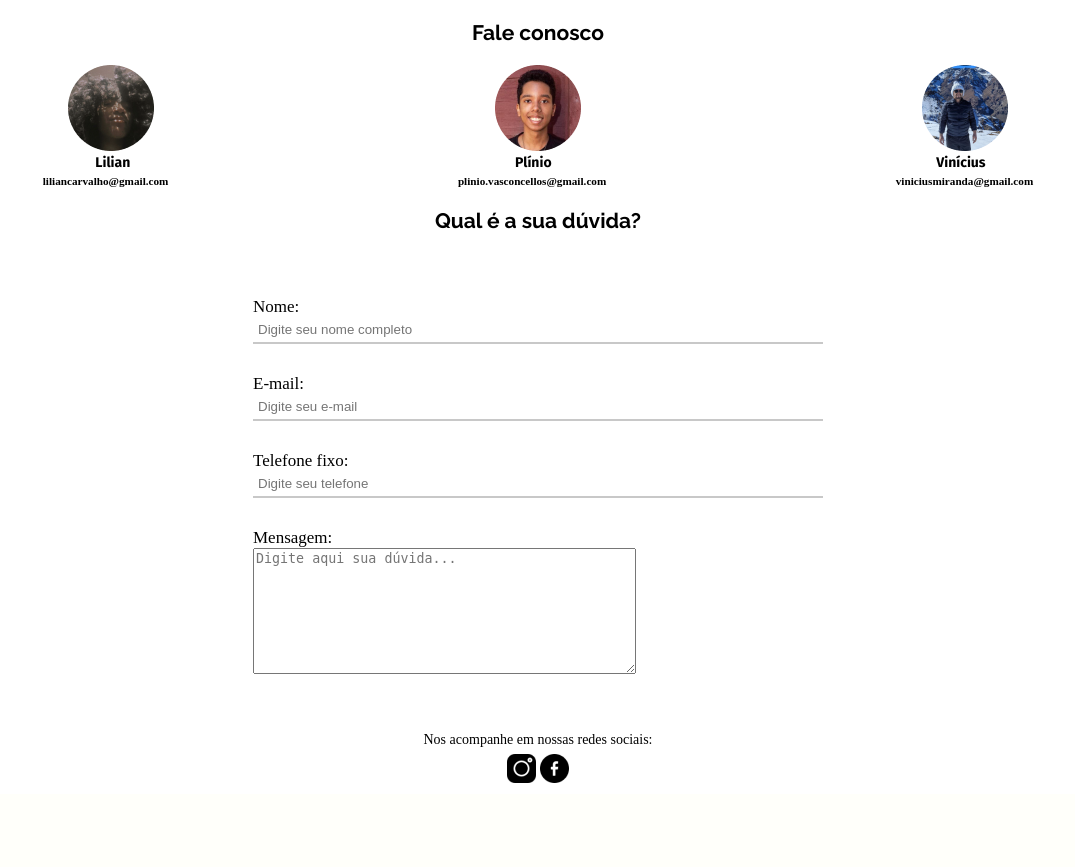
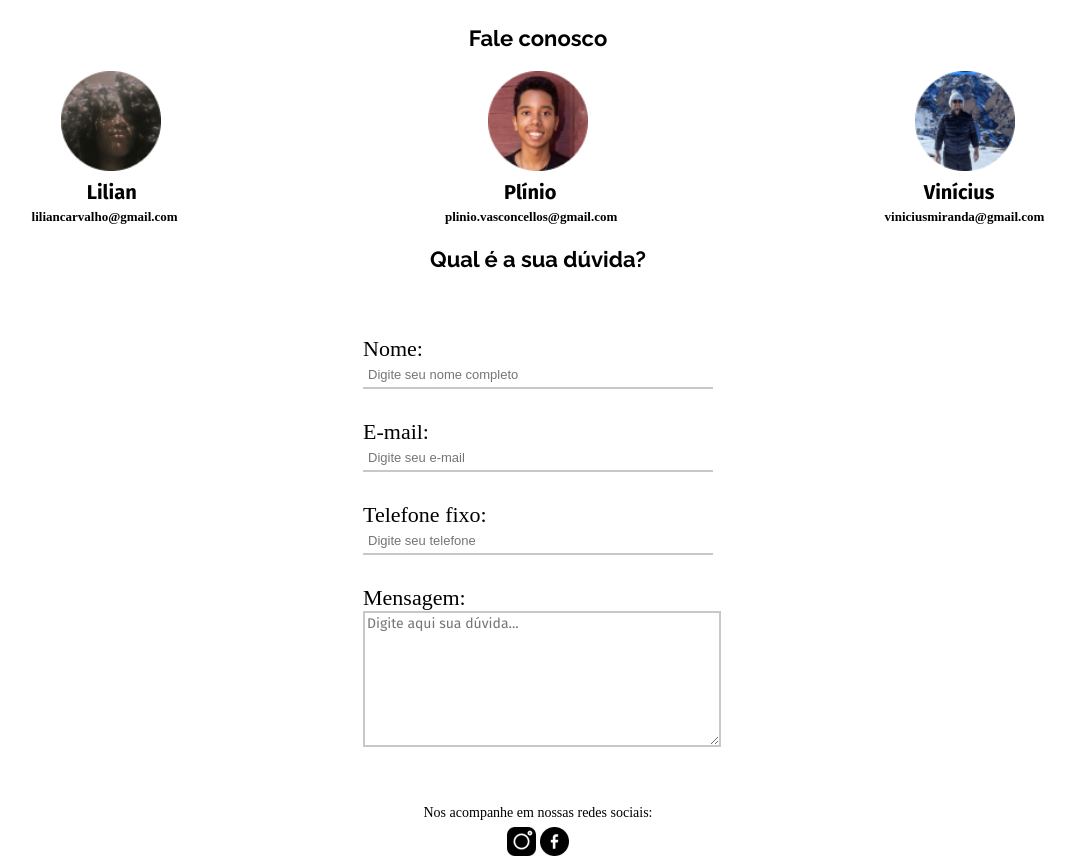
Before and after one commit to Lilian-Carvalho25/Doe-e-alimente, a PHP site: page /fale-conosco.html in a window 1280 px wide. Shown: the part 96-963 px from the top of the page, without its empty margins (102-1177 px from the left). Before the commit the page ends 879 px from the top, so only its background shows below. Run offline with PHP 8.4, Linux system fonts and the light colour scheme.

Commit message:
Responsividade/fale conosco - início
Configurações iniciais na página fale conosco.

```diff
--- a/css/style.css
+++ b/css/style.css
@@ -255,7 +255,17 @@ nav h2 a {
     justify-content: center;
 }
 
+#container-formulario2 {
+    display: flex;
+    justify-content: center;
+}
+
 #container-formulario form {
+    width: 100%;
+    max-width: 350px;
+}
+
+#container-formulario2 form {
     width: 100%;
     max-width: 350px;
 }
@@ -265,7 +275,16 @@ nav h2 a {
     margin: 30px 0;
 }
 
+#container-formulario2 .caixas {
+    width: 100%;
+    margin: 30px 0;
+}
+
 #container-formulario label {
+    font-size: 17px;
+}
+
+#container-formulario2 label {
     font-size: 17px;
 }
 
@@ -278,8 +297,36 @@ nav h2 a {
     outline: 0;
 }
 
+#container-formulario2 .caixas .inputs {
+    width: 100%;
+    padding: 5px;
+    color: rgb(150,150,150);
+    border: 0;
+    border-bottom: 2px solid rgb(200,200,200);
+    outline: 0;
+}
+
 #container-formulario .caixas .inputs:focus {
+    border: none;
     border-bottom: 2px solid cornflowerblue;
+
+}
+
+#container-formulario2 .caixas .inputs:focus {
+    border: none;
+    border-bottom: 2px solid cornflowerblue;
+}
+
+#container-formulario2 .caixas textarea {
+    border: none;
+    border: 2px solid rgb(200,200,200);
+    outline: 0;
+    font-family: "fira sans", 'Lucida Sans', 'Lucida Sans Regular', 'Lucida Grande', 'Lucida Sans Unicode', Geneva, Verdana, sans-serif;
+}
+
+#container-formulario2 .caixas textarea:focus {
+    border: none;
+    border: 2px solid cornflowerblue;
 }
 
 /* Formas de pagamento */
@@ -594,7 +641,7 @@ form{
 /* A PARTIR DE 1540PX */
 @media screen and (min-width:1540px){
     nav a {
-        font-size: 24px;
+        font-size: 22px;
     }
 
     #espaco-texto{
@@ -630,3 +677,42 @@ form{
         max-width: 900px;
     }
 }
+
+
+/* RESPONSIVIDADE FALE CONOSCO */
+
+/* A PARTIR DE 740PX */
+@media screen and (min-width:740px){
+    .container-contato figure img {
+        margin-bottom: 6px;
+        width: 100px;
+    }
+
+    .container-contato p {
+        font-size: 20px;
+    }
+
+    .email a {
+        font-size: 13px;
+        margin-top: 5px;
+    }
+
+    .duvida {
+        font-size: 22px;
+        margin-top: 25px;
+    }
+
+    #container-formulario2 .caixas textarea::placeholder{
+        font-size: 14px;
+    }
+
+    #container-formulario2 ::placeholder{
+        font-size: 13px;
+    }
+
+    #container-formulario2 label {
+        font-size: 22px;
+        margin-top: 4px;
+    }
+
+}
--- a/fale-conosco.html
+++ b/fale-conosco.html
@@ -54,27 +54,26 @@
         </div>
 
         <h2 class="duvida">Qual é a sua dúvida?</h2>
-        <section id="container-formulario">
+
+            <section id="container-formulario2">
                 <form action="" method="post">
                     <div class="caixas">
                         <label for="nome">Nome:</label>
                         <input type="text" name="nome" id="nome" required class="inputs" placeholder="Digite seu nome completo">
                     </div>
-
                     <div class="caixas">
                         <label for="email">E-mail:</label>
                         <input type="email" name="email" id="email" required class="inputs" placeholder="Digite seu e-mail">
                     </div>
-
                     <div class="caixas">
                         <label for="telefone">Telefone fixo:</label>
                         <input type="tel" name="telefone" id="telefone" class="inputs" placeholder="Digite seu telefone">
                     </div>
-
                     <div class="caixas">
                         <label for="mensagem">Mensagem:</label><br>
                         <textarea placeholder="Digite aqui sua dúvida..."  name="" id="" cols="45" rows="8"></textarea>
                     </div>
+            </section>
 
     </main>
 
```
Lines whose indentation alone changed are shown as unchanged.
